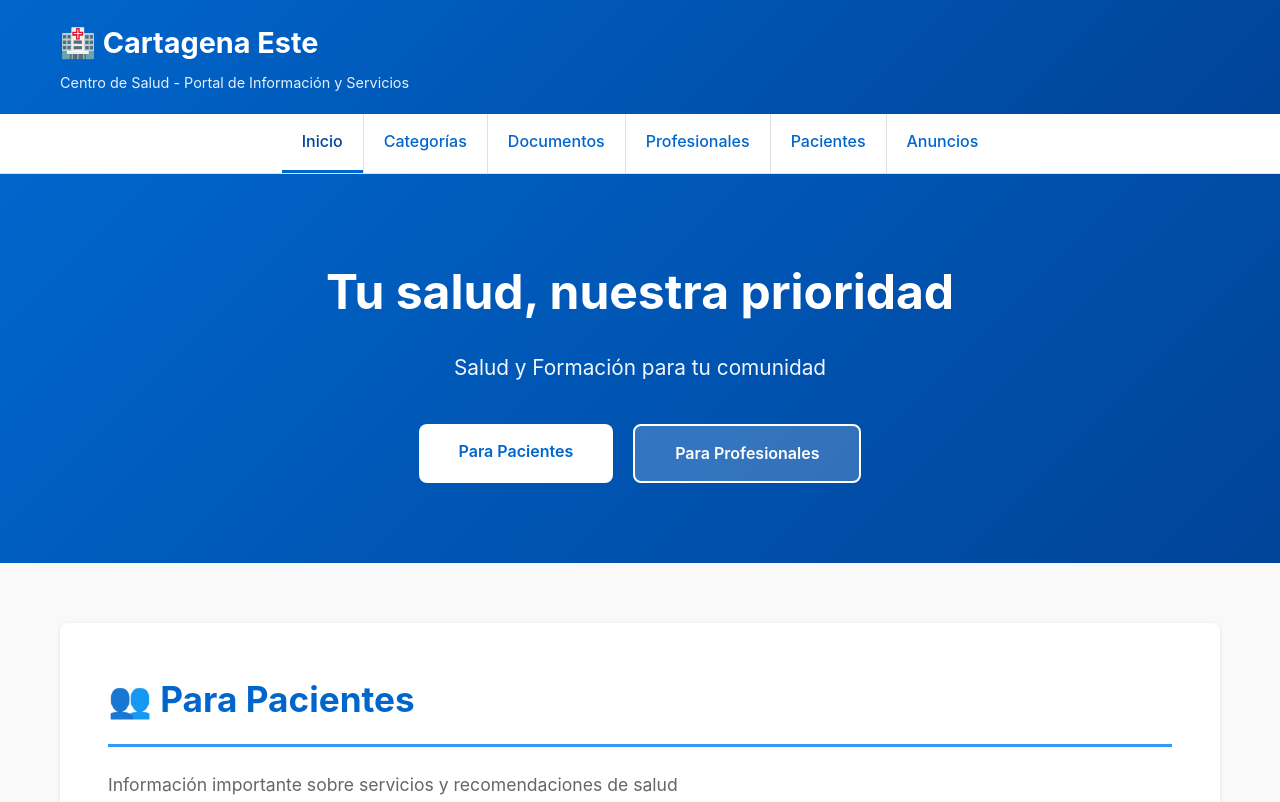
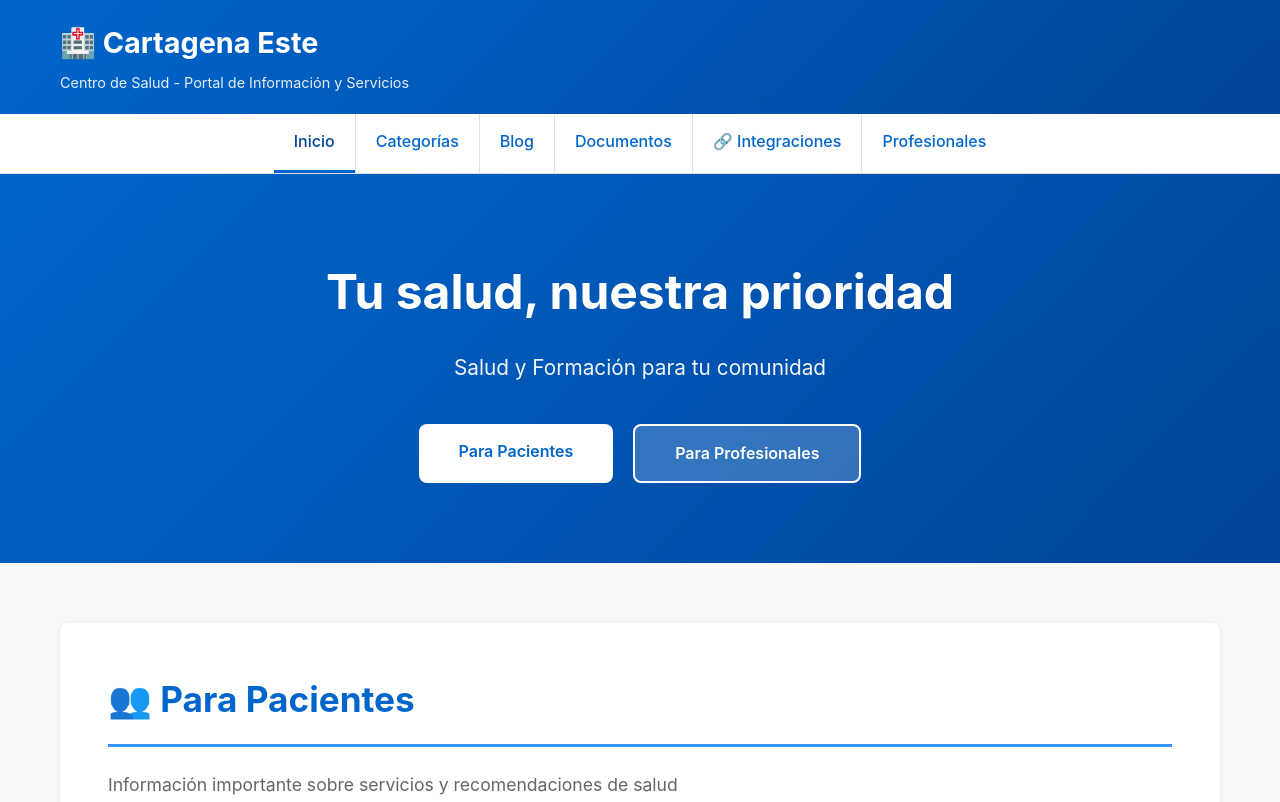
Before and after one commit to ramongalera22-ai/Cartagenaeste, a plain HTML site: page index.html in a window 1280 px wide. Shown: the top 802 px of the page. Drawn offline with Linux system fonts and the light colour scheme.

Commit message:
Update navigation - Add Integraciones link

```diff
--- a/index.html
+++ b/index.html
@@ -337,10 +337,10 @@
             <ul class="nav-list">
                 <li><a href="#inicio" class="nav-link active">Inicio</a></li>
                 <li><a href="categorias.html" class="nav-link">Categorías</a></li>
+                <li><a href="blog.html" class="nav-link">Blog</a></li>
                 <li><a href="categorias-docs.html" class="nav-link">Documentos</a></li>
+                <li><a href="integraciones.html" class="nav-link">🔗 Integraciones</a></li>
                 <li><a href="#profesionales" class="nav-link">Profesionales</a></li>
-                <li><a href="#pacientes" class="nav-link">Pacientes</a></li>
-                <li><a href="#anuncios" class="nav-link">Anuncios</a></li>
             </ul>
         </div>
     </nav>
```
